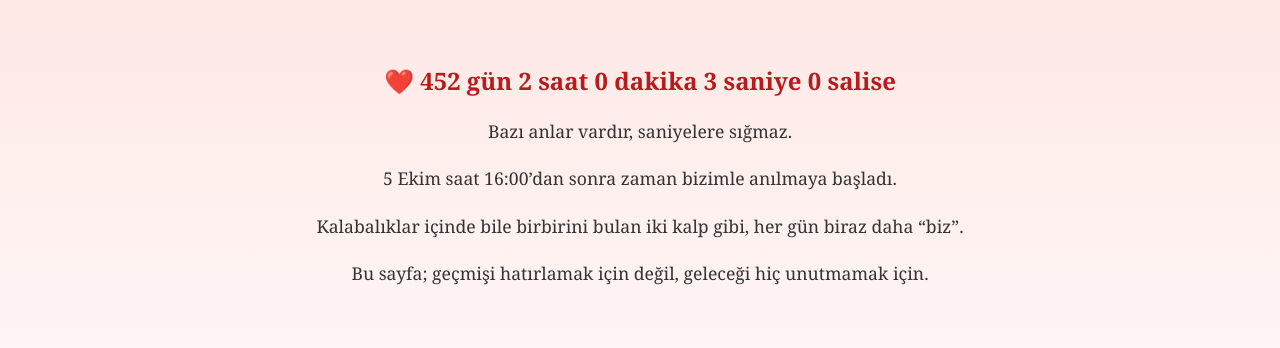
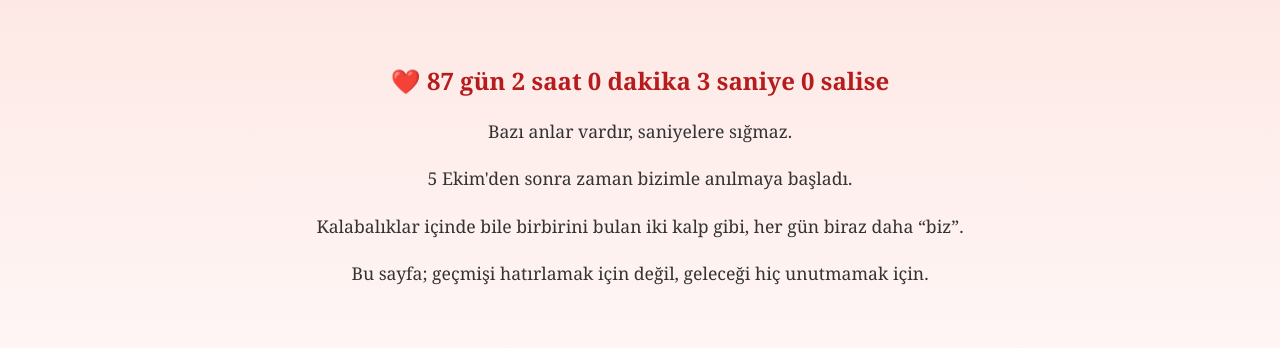
Before and after one commit to rmertguler-a11y/sayac, a plain HTML site: page index.html in a window 1280 px wide. Shown: the part 216-564 px from the top of the page. Drawn offline with Linux system fonts and the light colour scheme.

Commit message:
Update date in index.html for future event

```diff
--- a/index.html
+++ b/index.html
@@ -56,7 +56,7 @@ p {
 
     <!-- Romantik Şiirsel Yazılar -->
     <p>Bazı anlar vardır, saniyelere sığmaz.</p>
-    <p>5 Ekim saat 16:00’dan sonra zaman bizimle anılmaya başladı.</p>
+    <p>5 Ekim'den sonra zaman bizimle anılmaya başladı.</p>
     <p>Kalabalıklar içinde bile birbirini bulan iki kalp gibi, her gün biraz daha “biz”.</p>
     <p>Bu sayfa; geçmişi hatırlamak için değil, geleceği hiç unutmamak için.</p>
 
@@ -64,7 +64,7 @@ p {
 
 <script>
 // Başlangıç tarihi
-const startDate = new Date("2024-10-05T16:00:00"); // yıl farklıysa 2023 yap
+const startDate = new Date("2025-10-05T16:00:00"); // yıl farklıysa 2023 yap
 
 function updateCounter() {
     const now = new Date();
```
